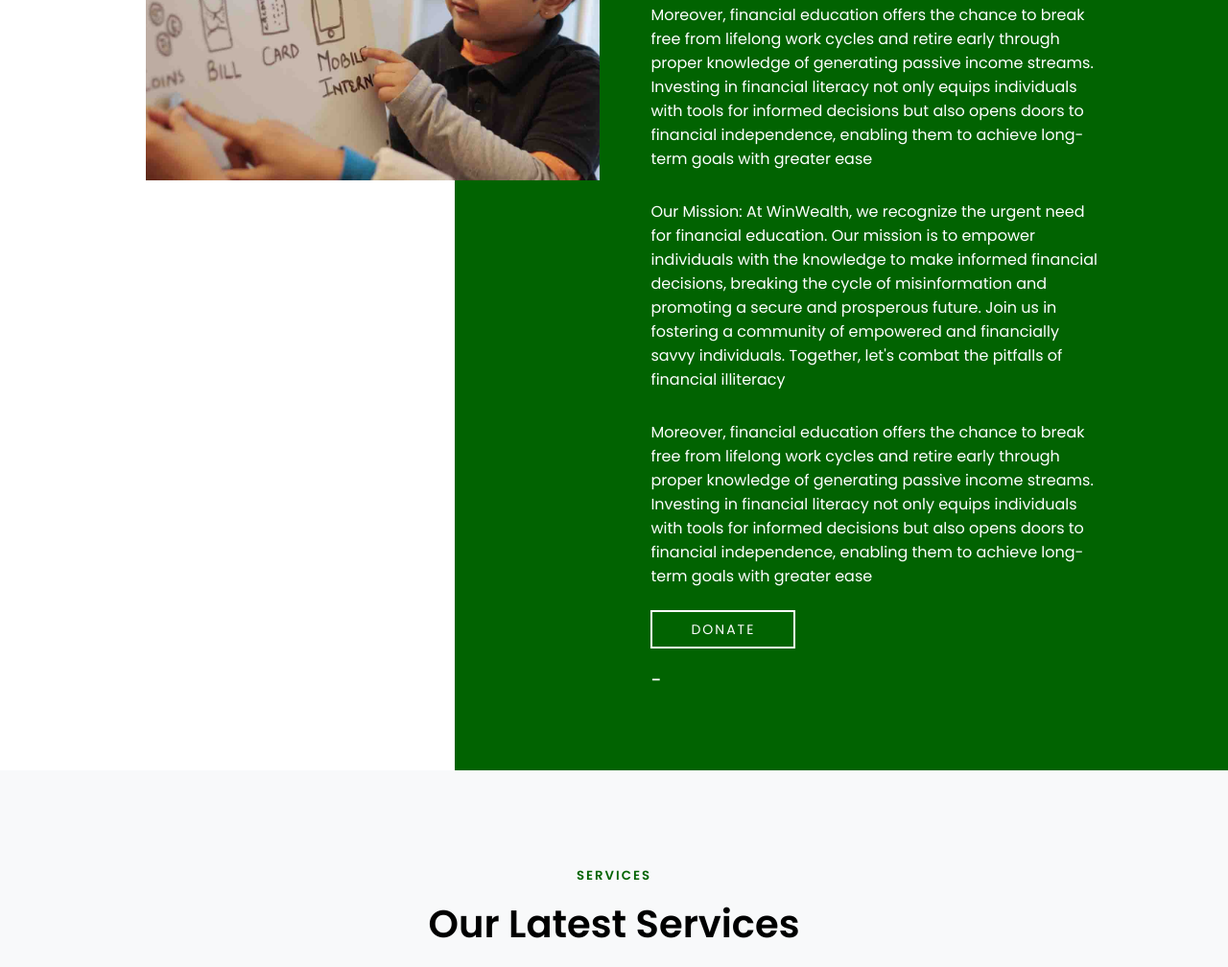
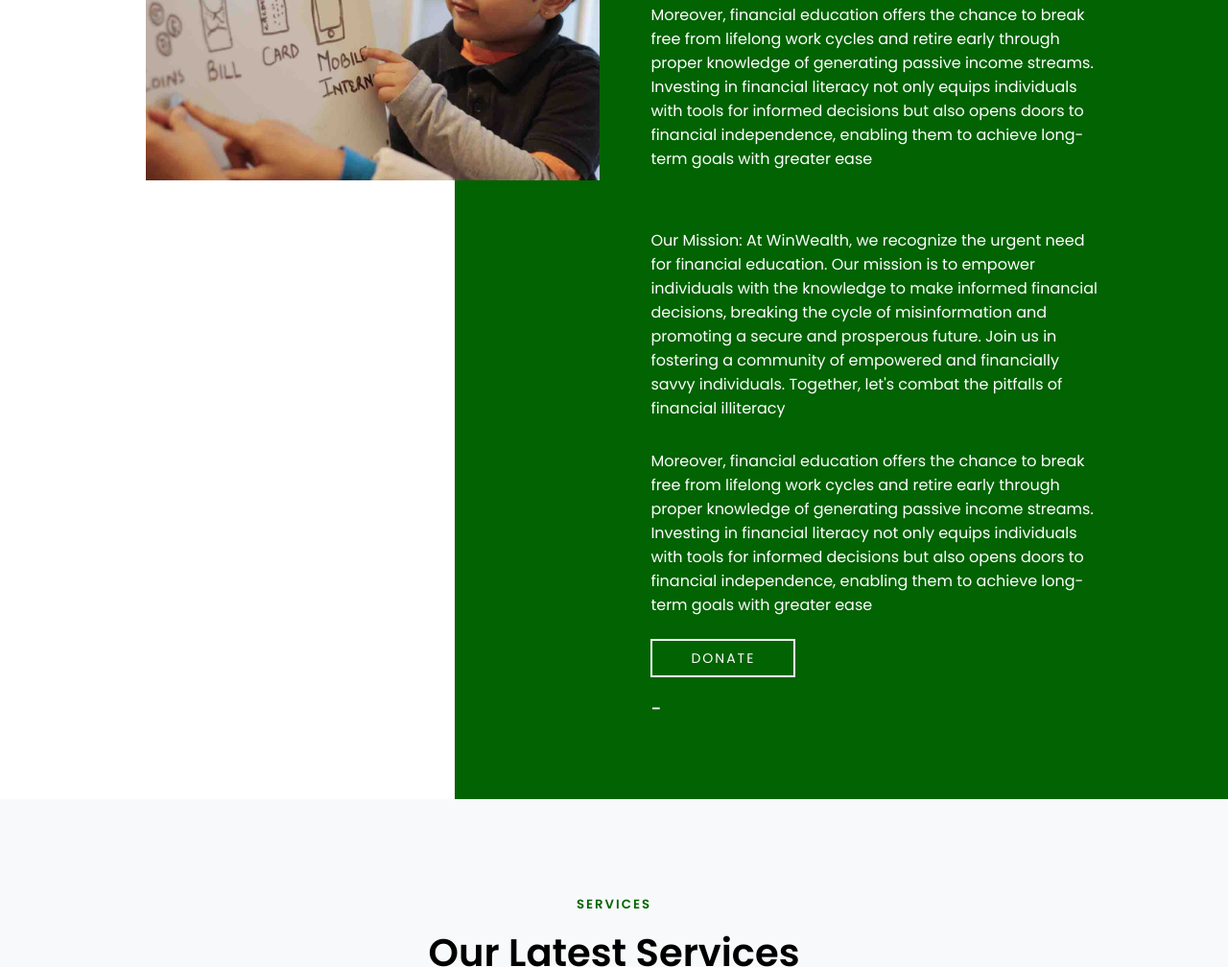
Before and after one commit to lochanmaheshwari/WealthWayy, a plain HTML site: page index.html in a window 1280 px wide. Shown: the part 1242-2250 px from the top of the page at 96% size. Drawn offline with Linux system fonts and the light colour scheme.

Commit message:
Update index.html

```diff
--- a/index.html
+++ b/index.html
@@ -71,7 +71,7 @@
       <p>Moreover, financial education offers the chance to break free from lifelong work cycles and
                 retire early through proper knowledge of generating passive income streams. Investing in financial
                 literacy not only equips individuals with tools for informed decisions but also opens doors to financial
-                independence, enabling them to achieve long-term goals with greater ease</p>Our Mission:
+                independence, enabling them to achieve long-term goals with greater ease</p><p></p>Our Mission:
 At WinWealth, we recognize the urgent need for financial education. Our mission is to empower individuals with the knowledge to make informed financial decisions, breaking the cycle of misinformation and promoting a secure and prosperous future.
 
 Join us in fostering a community of empowered and financially savvy individuals. Together, let's combat the pitfalls of financial illiteracy </p>
```
